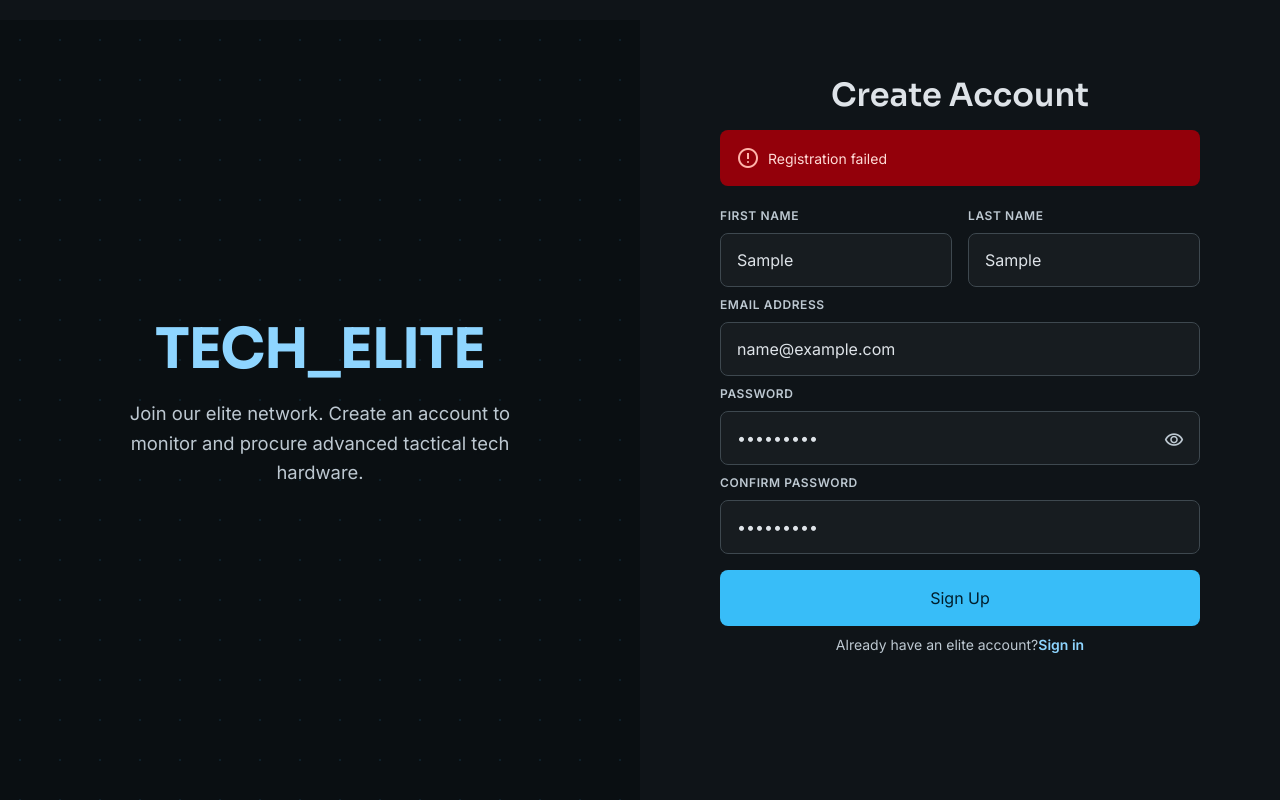
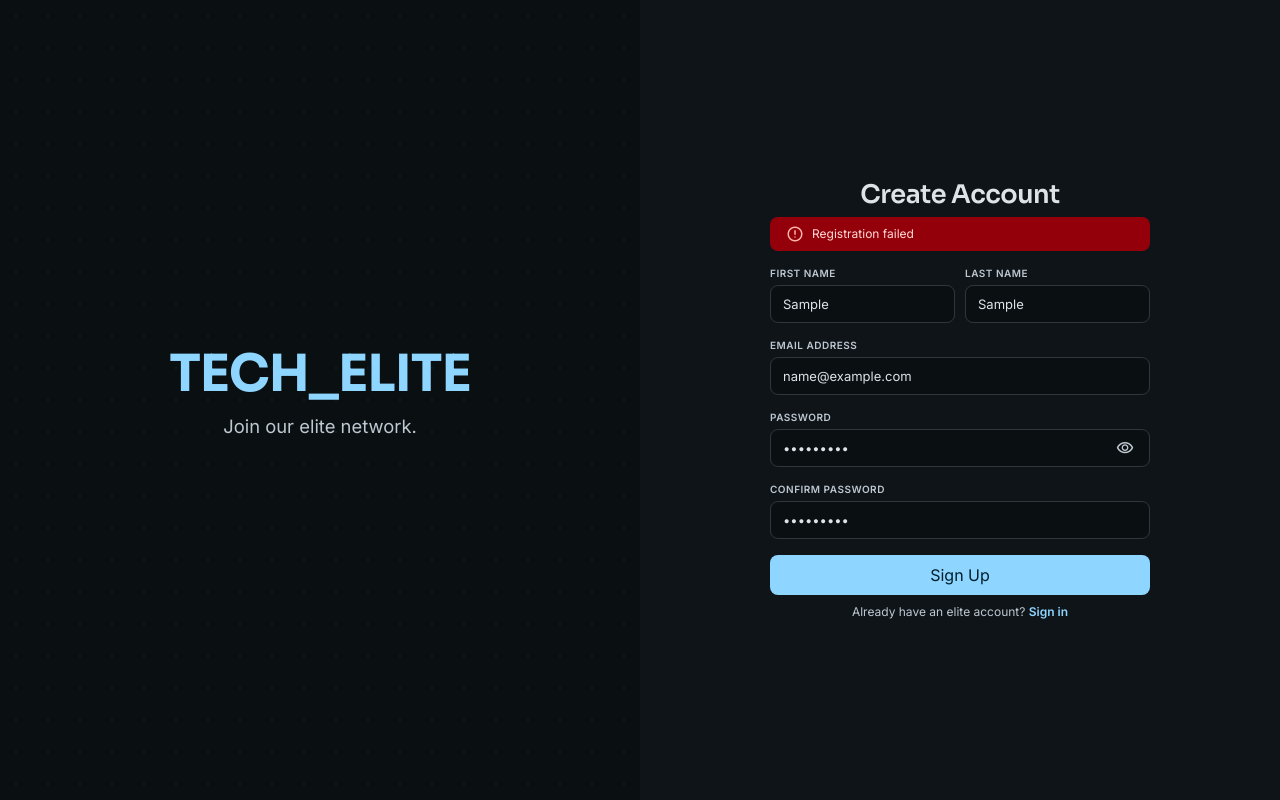
Before and after one commit to Elamin2006/Tech-Gadgets, a React (Vite) app in the folder client/: page /register in a window 1280 px wide. Both pictures are taken after typing "Sample", "Sample", "name@example.com", "Sample123", "Sample123" into the empty fields and a click on the button "Sign Up". Built offline with nearby package versions, Linux system fonts and the light colour scheme; no server answers.

Commit message:
fix: optimize registration and login pages layout for strict viewport boundaries

```diff
--- a/client/src/pages/Login/Login.css
+++ b/client/src/pages/Login/Login.css
@@ -7,7 +7,7 @@
 }
 
 .login-container {
-  min-height: calc(100vh - 80px);
+  min-height: 100vh;
   background-color: var(--bg-surface-dim);
   width: 100%;
 }
@@ -15,7 +15,7 @@
 .login-brand-side {
   background-color: var(--bg-surface-lowest);
   position: relative;
-  min-height: calc(100vh - 80px);
+  min-height: 100vh;
 }
 
 .tech-grid-overlay {
--- a/client/src/pages/Login/Login.jsx
+++ b/client/src/pages/Login/Login.jsx
@@ -86,7 +86,8 @@ export default function Login() {
           <Col
             xs={12}
             lg={6}
-            className="d-flex flex-column align-items-center justify-content-center p-4 p-md-5 position-relative"
+            className="d-flex flex-column align-items-center
+            justify-content-center  p-md-4 position-relative"
           >
             <div className="position-absolute top-0 start-50 translate-middle-x mt-4 d-lg-none">
               <span className="login-title h2">TECH_ELITE</span>
@@ -94,15 +95,15 @@ export default function Login() {
 
             <div className="login-form-wrapper mt-5 mt-lg-0">
               <header className="mb-4 text-start">
-                <h2 className="login-subtitle mb-2">Welcome Back</h2>
-                <p
+                <h2 className="login-subtitle mb-2">Welcome Back to Login</h2>
+                {/* <p
                   style={{
                     color: "var(--color-on-surface-variant)",
                     fontSize: "15px",
                   }}
                 >
                   Enter your credentials to access your professional workspace.
-                </p>
+                </p> */}
               </header>
 
               {isError && (
--- a/client/src/pages/Register/Register.css
+++ b/client/src/pages/Register/Register.css
@@ -1,50 +1,128 @@
-.register-page-section {
-  padding-top: 20px;
+.register-page-section,
+.register-container,
+.register-row {
+  height: 100vh;
+  height: 100dvh;
+  max-height: 100vh;
+  max-height: 100dvh;
+  width: 100%;
+  margin: 0 !important;
+  padding: 0 !important;
+  overflow: hidden;
   background-color: var(--bg-surface-dim);
-  height: 100vh;
-  display: flex;
-  align-items: center;
-  overflow: hidden;
 }
 
-.register-container {
-  background-color: var(--bg-surface-dim);
-  width: 100%;
-  height: 100%;
-}
-
-.min-vh-100-custom {
-  height: 100% !important;}
 
 .register-brand-side {
   background-color: var(--bg-surface-lowest);
   position: relative;
   height: 100%;
+  overflow: hidden;
 }
 
-.form-side-flex {
+.tech-grid-overlay {
+  position: absolute;
+  inset: 0;
+  opacity: 0.08;
+  background-image: radial-gradient(var(--color-primary-container) 1px, transparent 1px);
+  background-size: 32px 32px;
+  pointer-events: none;
+}
+
+.register-form-side {
   height: 100%;
-  overflow-y: auto;
-  padding: 2rem !important;
+  display: flex;
+  flex-direction: column;
+  justify-content: center;
+  align-items: center;
+  overflow: hidden;
+  padding: 1rem !important;
 }
 
 .register-form-wrapper {
   width: 100%;
-  max-width: 480px;
+  max-width: 380px;
   margin: auto;
+  padding: 0;
+  display: flex;
+  flex-direction: column;
 }
+
 
 .register-subtitle {
   font-family: 'Sora', sans-serif;
   font-weight: 600;
   color: var(--color-on-surface);
+  font-size: clamp(1.2rem, 2.5vw, 1.6rem);
+  letter-spacing: -0.5px;
 }
 
 .name-row {
   display: flex;
-  gap: 16px;
+  gap: 10px;
+  flex-direction: row !important;
 }
 
 .name-row > div {
   flex: 1;
+  min-width: 0;
 }
+
+.custom-label {
+  font-size: 10px;
+  font-weight: 600;
+  color: var(--color-on-surface-variant);
+  letter-spacing: 0.5px;
+}
+
+.custom-input {
+  background-color: var(--bg-surface-lowest) !important;
+  border: 1px solid var(--border-color, #30363d) !important;
+  color: var(--color-on-surface) !important;
+  font-size: 13px !important;
+  padding: 0.5rem 0.75rem !important;
+  min-height: 38px;
+  height: 38px;
+}
+
+.custom-input:focus {
+  border-color: var(--color-primary) !important;
+  box-shadow: none !important;
+}
+
+.custom-feedback {
+  font-size: 11px;
+  color: var(--color-error);
+  margin-top: 2px;
+}
+
+.password-toggle-btn {
+  color: var(--color-on-surface-variant);
+}
+
+.btn-submit-elite {
+  background-color: var(--color-primary) !important;
+  border: none !important;
+  font-weight: 600;
+  font-size: 13px;
+  padding: 0.6rem !important;
+  min-height: 40px;
+}
+
+.footer-navigation-text {
+  color: var(--color-on-surface-variant);
+  font-size: 12px;
+}
+
+.login-redirect-link {
+  color: var(--color-primary);
+  font-weight: 600;
+  text-decoration: none;
+}
+
+@media (max-height: 600px) {
+  .register-form-wrapper {
+    transform: scale(0.9);
+    transform-origin: center center;
+  }
+}
--- a/client/src/pages/Register/Register.jsx
+++ b/client/src/pages/Register/Register.jsx
@@ -11,7 +11,7 @@ export default function Register() {
     lastName: "",
     email: "",
     password: "",
-        confirmPassword: ""
+    confirmPassword: "",
   });
   const [showPassword, setShowPassword] = useState(false);
   const [errors, setErrors] = useState({});
@@ -19,7 +19,9 @@ export default function Register() {
   const dispatch = useDispatch();
   const navigate = useNavigate();
 
-    const { user, isLoading, isError, isSuccess, message } = useSelector((state) => state.auth);
+  const { user, isLoading, isError, isSuccess, message } = useSelector(
+    (state) => state.auth,
+  );
 
   useEffect(() => {
     if (isSuccess || user) {
@@ -33,7 +35,7 @@ export default function Register() {
   const handleChange = (e) => {
     setFormData({
       ...formData,
-            [e.target.name]: e.target.value
+      [e.target.name]: e.target.value,
     });
   };
 
@@ -41,23 +43,23 @@ export default function Register() {
     let formErrors = {};
     const emailRegex = /^[^\s@]+@[^\s@]+\.[^\s@]+$/;
 
-        if (!formData.firstName.trim()) formErrors.firstName = "First name is required";
-        if (!formData.lastName.trim()) formErrors.lastName = "Last name is required";
+    if (!formData.firstName.trim()) formErrors.firstName = "Required";
+    if (!formData.lastName.trim()) formErrors.lastName = "Required";
 
     if (!formData.email) {
-            formErrors.email = "Email Address is required";
+      formErrors.email = "Required";
     } else if (!emailRegex.test(formData.email)) {
-            formErrors.email = "Please enter a valid email address";
+      formErrors.email = "Invalid email";
     }
 
     if (!formData.password) {
-            formErrors.password = "Password is required";
+      formErrors.password = "Required";
     } else if (formData.password.length < 6) {
-            formErrors.password = "Password must be at least 6 characters";
+      formErrors.password = "Min 6 chars";
     }
 
     if (formData.password !== formData.confirmPassword) {
-            formErrors.confirmPassword = "Passwords do not match";
+      formErrors.confirmPassword = "Mismatch";
     }
 
     setErrors(formErrors);
@@ -73,42 +75,70 @@ export default function Register() {
   };
 
   return (
-        <section className="register-page-section ">
-            <Container fluid className="register-container m-0 p-0 overflow-hidden">
-                <Row className="g-0 min-vh-100-custom">
-
-                    <Col lg={6} className="register-brand-side d-none d-lg-flex align-items-center justify-content-center">
+    <section className="register-page-section">
+      <Container fluid className="register-container m-0 p-0">
+        <Row className="register-row g-0">
+          {/* Brand Panel - Hidden on small displays */}
+          <Col
+            lg={6}
+            className="register-brand-side d-none d-lg-flex align-items-center justify-content-center"
+          >
             <div className="tech-grid-overlay"></div>
             <div className="text-center px-5 z-1" style={{ maxWidth: "500px" }}>
-                            <h1 className="login-title" style={{ fontSize: "3.5rem" }}>TECH_ELITE</h1>
-                            <p className="mt-3" style={{ color: "var(--color-on-surface-variant)", fontSize: "1.15rem", lineHeight: "1.6" }}>
-                                Join our elite network. Create an account to monitor and procure advanced tactical tech hardware.
+              <h1
+                className="login-title"
+                style={{ fontSize: "clamp(2rem, 4vw, 3.5rem)" }}
+              >
+                TECH_ELITE
+              </h1>
+              <p
+                className="mt-2"
+                style={{
+                  color: "var(--color-on-surface-variant)",
+                  fontSize: "clamp(0.95rem, 1.5vw, 1.15rem)",
+                }}
+              >
+                Join our elite network.
               </p>
             </div>
           </Col>
 
-                    <Col xs={12} lg={6} className=" form d-flex flex-column align-items-center justify-content-center p-4 p-md-5 position-relative">
-
-
-                        <div className="register-form-wrapper mt-3 mt-md-2 ">
-                            <header className="mb-3 text-center">
-                                <h2 className="register-subtitle mb-2">Create Account</h2>
-
+          {/* Form Panel - Zero Scroll Layout */}
+          <Col xs={12} lg={6} className="register-form-side">
+            <div className="register-form-wrapper">
+              <header className="text-center mb-2">
+                <h2 className="register-subtitle m-0">Create Account</h2>
               </header>
 
               {isError && (
-                                <Alert variant="danger" className="border-0 text-white d-flex align-items-center rounded-3 "
-                                style={{ backgroundColor: "var(--color-error-container)" }}>
-                                    <span className="material-symbols-outlined me-2" style={{ color: "var(--color-error)" }}>error</span>
-                                    <span style={{ color: "var(--color-on-error-container)", fontSize: "14px" }}>{message}</span>
+                <Alert
+                  variant="danger"
+                  className="border-0 text-white d-flex align-items-center rounded-3 py-2 px-3 mb-2"
+                  style={{ backgroundColor: "var(--color-error-container)" }}
+                >
+                  <span
+                    className="material-symbols-outlined me-2 flex-shrink-0"
+                    style={{ color: "var(--color-error)", fontSize: "18px" }}
+                  >
+                    error
+                  </span>
+                  <span
+                    style={{
+                      color: "var(--color-on-error-container)",
+                      fontSize: "12px",
+                    }}
+                  >
+                    {message}
+                  </span>
                 </Alert>
               )}
 
-                            <Form onSubmit={handleSubmit} noValidate>
-
-                                <div className="name-row">
-                                    <Form.Group className="mb-1" controlId="formFirstName">
-                                        <Form.Label className="custom-label text-uppercase mb-2">First Name</Form.Label>
+              <Form onSubmit={handleSubmit} noValidate className="w-100">
+                <div className="name-row mb-2">
+                  <Form.Group controlId="formFirstName" className="flex-grow-1">
+                    <Form.Label className="custom-label text-uppercase mb-1">
+                      First Name
+                    </Form.Label>
                     <Form.Control
                       type="text"
                       name="firstName"
@@ -118,13 +148,18 @@ export default function Register() {
                       onChange={handleChange}
                       isInvalid={!!errors.firstName}
                     />
-                                        <Form.Control.Feedback type="invalid" style={{ color: "var(--color-error)" }}>
+                    <Form.Control.Feedback
+                      type="invalid"
+                      className="custom-feedback"
+                    >
                       {errors.firstName}
                     </Form.Control.Feedback>
                   </Form.Group>
 
-                                    <Form.Group className="mb-1" controlId="formLastName">
-                                        <Form.Label className="custom-label text-uppercase mb-2">Last Name</Form.Label>
+                  <Form.Group controlId="formLastName" className="flex-grow-1">
+                    <Form.Label className="custom-label text-uppercase mb-1">
+                      Last Name
+                    </Form.Label>
                     <Form.Control
                       type="text"
                       name="lastName"
@@ -134,14 +169,19 @@ export default function Register() {
                       onChange={handleChange}
                       isInvalid={!!errors.lastName}
                     />
-                                        <Form.Control.Feedback type="invalid" style={{ color: "var(--color-error)" }}>
+                    <Form.Control.Feedback
+                      type="invalid"
+                      className="custom-feedback"
+                    >
                       {errors.lastName}
                     </Form.Control.Feedback>
                   </Form.Group>
                 </div>
 
-                                <Form.Group className="mb-1" controlId="formEmail">
-                                    <Form.Label className="custom-label text-uppercase mb-2">Email Address</Form.Label>
+                <Form.Group className="mb-2" controlId="formEmail">
+                  <Form.Label className="custom-label text-uppercase mb-1">
+                    Email Address
+                  </Form.Label>
                   <Form.Control
                     type="email"
                     name="email"
@@ -151,42 +191,53 @@ export default function Register() {
                     onChange={handleChange}
                     isInvalid={!!errors.email}
                   />
-                                    <Form.Control.Feedback type="invalid" style={{ color: "var(--color-error)" }}>
+                  <Form.Control.Feedback
+                    type="invalid"
+                    className="custom-feedback"
+                  >
                     {errors.email}
                   </Form.Control.Feedback>
                 </Form.Group>
 
-                                <Form.Group className="mb-1" controlId="formPassword">
-                                    <Form.Label className="custom-label text-uppercase mb-2">Password</Form.Label>
+                <Form.Group className="mb-2" controlId="formPassword">
+                  <Form.Label className="custom-label text-uppercase mb-1">
+                    Password
+                  </Form.Label>
                   <div className="position-relative">
                     <Form.Control
                       type={showPassword ? "text" : "password"}
                       name="password"
                       placeholder="••••••••"
-                                            className="custom-input rounded-3 pr-5"
+                      className="custom-input rounded-3 pe-5"
                       value={formData.password}
                       onChange={handleChange}
                       isInvalid={!!errors.password}
                     />
                     <button
                       type="button"
-                                            className="position-absolute top-50 end-0 translate-middle-y bg-transparent border-0 pe-3
-                                             password-toggle-btn"
+                      className="position-absolute top-50 end-0 translate-middle-y bg-transparent border-0 pe-3 password-toggle-btn"
                       onClick={() => setShowPassword(!showPassword)}
-                                            style={{ zIndex: 5 }}
                     >
-                                            <span className="material-symbols-outlined" style={{ fontSize: "20px", verticalAlign: "middle" }}>
+                      <span
+                        className="material-symbols-outlined d-block"
+                        style={{ fontSize: "18px" }}
+                      >
                         {showPassword ? "visibility_off" : "visibility"}
                       </span>
                     </button>
-                                        <Form.Control.Feedback type="invalid" style={{ color: "var(--color-error)" }}>
+                    <Form.Control.Feedback
+                      type="invalid"
+                      className="custom-feedback"
+                    >
                       {errors.password}
                     </Form.Control.Feedback>
                   </div>
                 </Form.Group>
 
                 <Form.Group className="mb-3" controlId="formConfirmPassword">
-                                    <Form.Label className="custom-label text-uppercase mb-2">Confirm Password</Form.Label>
+                  <Form.Label className="custom-label text-uppercase mb-1">
+                    Confirm Password
+                  </Form.Label>
                   <Form.Control
                     type="password"
                     name="confirmPassword"
@@ -196,18 +247,24 @@ export default function Register() {
                     onChange={handleChange}
                     isInvalid={!!errors.confirmPassword}
                   />
-                                    <Form.Control.Feedback type="invalid" style={{ color: "var(--color-error)" }}>
+                  <Form.Control.Feedback
+                    type="invalid"
+                    className="custom-feedback"
+                  >
                     {errors.confirmPassword}
                   </Form.Control.Feedback>
                 </Form.Group>
 
                 <Button
                   type="submit"
-                                    className="btn-submit-elite w-100 rounded-3 py-3"
+                  className="btn-submit-elite w-100 rounded-3 py-2"
                   disabled={isLoading}
                 >
                   {isLoading ? (
-                                        <div className="spinner-border spinner-border-sm" role="status"></div>
+                    <div
+                      className="spinner-border spinner-border-sm"
+                      role="status"
+                    ></div>
                   ) : (
                     "Sign Up"
                   )}
@@ -215,14 +272,13 @@ export default function Register() {
               </Form>
 
               <footer className="text-center mt-2">
-                                <p style={{ color: "var(--color-on-surface-variant)", fontSize: "14px" }}>
-                                    Already have an elite account?
-                                    <Link to="/login" style={{ color: "var(--color-primary)", fontWeight: "600", textDecoration: "none" }}>
+                <p className="footer-navigation-text m-0">
+                  Already have an elite account?{" "}
+                  <Link to="/login" className="login-redirect-link">
                     Sign in
                   </Link>
                 </p>
               </footer>
-
             </div>
           </Col>
         </Row>
```
Lines whose indentation alone changed are shown as unchanged.
